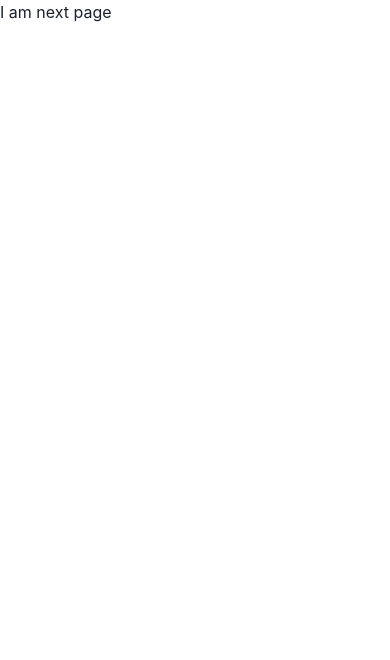
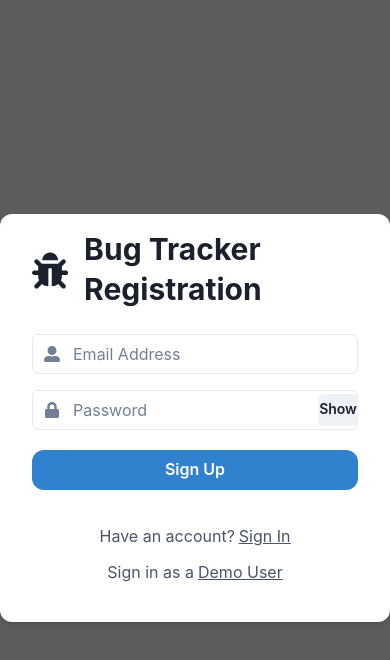
Before and after one commit to ShariqAli-Dev/bug-tracker, a Next.js app: page /signup in a window 390 px wide. Shown: the top 660 px of the page. Built offline with nearby package versions, Linux system fonts and the light colour scheme.

Commit message:
signin and login form with responsive styling and state functionl form

```diff
--- a/pages/signup.tsx
+++ b/pages/signup.tsx
@@ -1,7 +1,160 @@
-import { NextPage } from 'next';
+import type { NextPage } from 'next';
+import {
+  Box,
+  Button,
+  chakra,
+  Flex,
+  FormControl,
+  FormHelperText,
+  Heading,
+  Input,
+  InputGroup,
+  InputLeftElement,
+  InputRightElement,
+  Stack,
+  Text,
+} from '@chakra-ui/react';
+import Link from 'next/link';
+import React, { useState } from 'react';
+import { FaUserAlt, FaLock, FaBug } from 'react-icons/fa';
+
+const helperTexts = [
+  { text: 'Have an account?', hyperText: 'Sign In', url: '/' },
+  { text: 'Sign in as a', hyperText: 'Demo User', url: 'demo' },
+];
+const CFaUserAlt = chakra(FaUserAlt);
+const CFaLock = chakra(FaLock);
+const iniitalFormValues = {
+  email: '',
+  password: '',
+};
 
 const Signup: NextPage = () => {
-  return <h1>I am next page</h1>;
+  const [showPassword, setShowPassword] = useState(false);
+  const [formValues, setFormValues] = useState(iniitalFormValues);
+
+  const handleShowPassword = () => setShowPassword(!showPassword);
+
+  const onChange = (e: React.ChangeEvent<HTMLInputElement>) =>
+    setFormValues({ ...formValues, [e.target.name]: e.target.value });
+
+  const onSubmit = (e: React.SyntheticEvent) => {
+    e.preventDefault();
+  };
+
+  return (
+    <Flex
+      flexDirection='column'
+      width='100wh'
+      height='100vh'
+      backgroundColor='blackAlpha.700'
+      justifyContent='center'
+      alignItems='center'
+    >
+      <Stack
+        flexDir='column'
+        mb='2'
+        justifyContent='center'
+        alignItems='center'
+        backgroundColor='white'
+        boxShadow='md'
+        p={{ base: '1rem', sm: '2rem', md: '3rem' }}
+        rounded='xl'
+      >
+        {/* HEADING */}
+        <Flex justifyContent='center' alignItems='center'>
+          <FaBug style={{ margin: '1rem' }} size={45} />
+          <Heading>Bug Tracker Registration</Heading>
+        </Flex>
+
+        {/* FORM  */}
+        <Box minW={{ base: '90%', md: '458px' }}>
+          <form onSubmit={onSubmit}>
+            <Stack spacing={4} p='1rem'>
+              {/* EMAIL */}
+              <FormControl>
+                <InputGroup>
+                  <InputLeftElement pointerEvents='none'>
+                    <CFaUserAlt color='gray.500' />
+                  </InputLeftElement>
+                  <Input
+                    type='email'
+                    placeholder='Email Address'
+                    id='email'
+                    name='email'
+                    onChange={onChange}
+                    autoComplete='email'
+                    required
+                  />
+                </InputGroup>
+              </FormControl>
+              {/* PASSWORD */}
+              <FormControl>
+                <InputGroup>
+                  <InputLeftElement pointerEvents='none' color='gray.500'>
+                    <CFaLock color='gray.500' />
+                  </InputLeftElement>
+                  <Input
+                    type={showPassword ? 'text' : 'password'}
+                    placeholder='Password'
+                    id='password'
+                    name='password'
+                    onChange={onChange}
+                    autoComplete='current-password'
+                    required
+                  />
+                  <InputRightElement>
+                    <Button
+                      width='4.5rem'
+                      size='sm'
+                      onClick={handleShowPassword}
+                    >
+                      {showPassword ? 'Hide' : 'Show'}
+                    </Button>
+                  </InputRightElement>
+                </InputGroup>
+                {/* SUBMIT LOGIN */}
+                <Button
+                  borderRadius={0}
+                  type='submit'
+                  variant='solid'
+                  colorScheme='blue'
+                  width='full'
+                  marginTop={5}
+                  marginBottom={5}
+                  rounded='xl'
+                >
+                  Sign Up
+                </Button>
+                {/* BOTTOM  LINKS */}
+                <FormHelperText textAlign='center'>
+                  {helperTexts.map((helperText) => {
+                    return (
+                      <Flex
+                        justifyContent='center'
+                        alignItems='center'
+                        key={helperText.url}
+                        padding='.5rem'
+                      >
+                        <Text marginRight={1} fontSize='md'>
+                          {helperText.text}
+                        </Text>
+                        <Text as='u' fontSize='md'>
+                          <Link href={helperText.url}>
+                            {helperText.hyperText}
+                          </Link>
+                        </Text>
+                      </Flex>
+                    );
+                  })}
+                </FormHelperText>
+              </FormControl>
+            </Stack>
+          </form>
+        </Box>
+      </Stack>
+    </Flex>
+  );
 };
 
 export default Signup;
```
Also changed, not shown: pages/index.tsx (+5 -5 lines).
